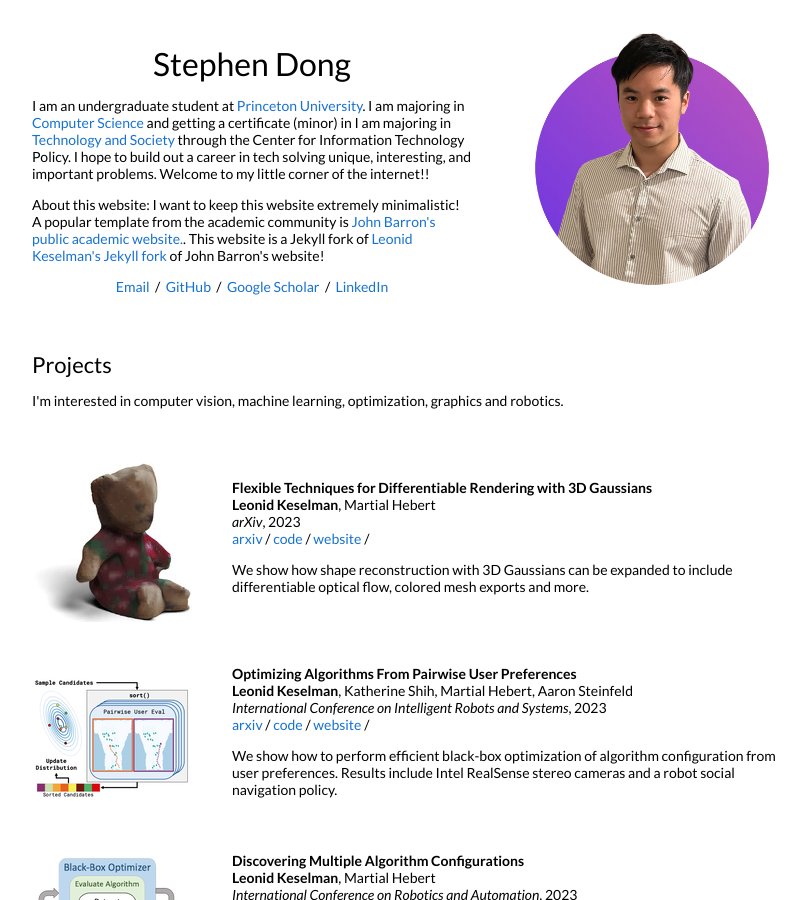
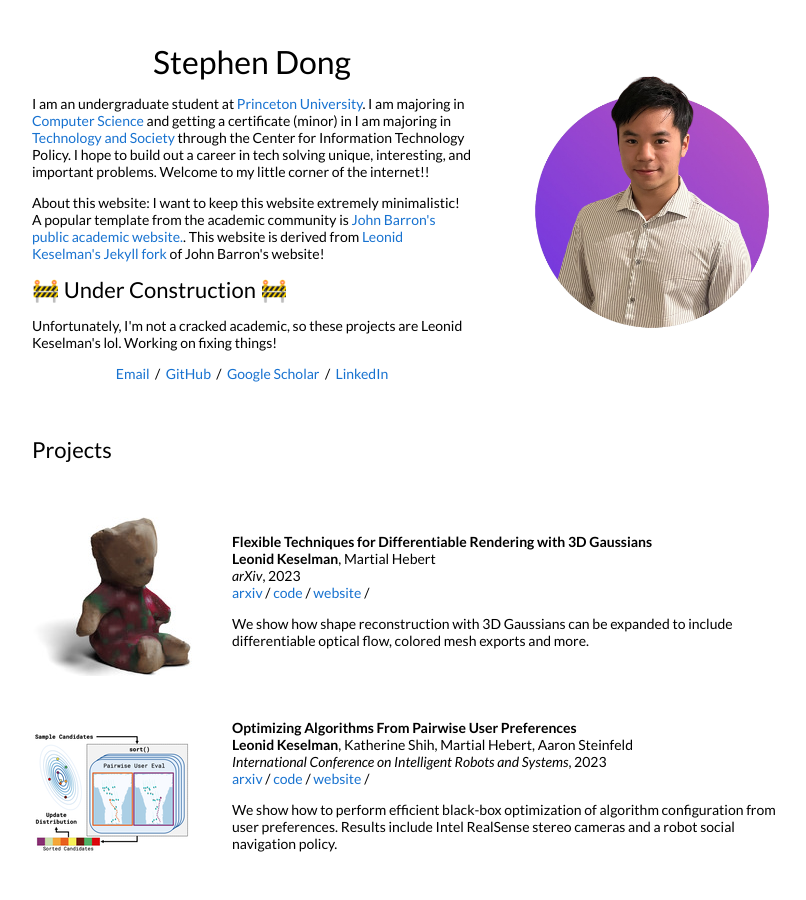
Before and after one commit to stephendongg/stephendongg.github.io, a Jekyll site: the page built from _posts/2023-08-28-3dgaussians.markdown, in a window 1280 px wide and 900 px high. Shown: the whole window, without its empty margins (228-1034 px from the left). Built offline with Jekyll 4.4.1, drawn with Linux system fonts in a browser that asks for light colours.

```diff
--- a/_layouts/default.html
+++ b/_layouts/default.html
@@ -36,9 +36,10 @@
               </h1>
               <p>I am an undergraduate student at <a href="https://www.princeton.edu">Princeton University</a>. I am majoring in <a href="https://www.cs.princeton.edu">Computer Science</a> and getting a certificate (minor) in I am majoring in <a href="https://citp.princeton.edu/programs/certificate/">Technology and Society</a> through the Center for Information Technology Policy. I hope to build out a career in tech solving unique, interesting, and important problems. Welcome to my little corner of the internet!!
               </p>
-              <p>About this website: I want to keep this website extremely minimalistic! A popular template from the academic community is <a href="https://jonbarron.info">John Barron's public academic website.</a>. This website is a Jekyll fork of <a href="https://github.com/leonidk/leonidk.github.io"> Leonid Keselman's Jekyll fork</a> of John Barron's website!
-
+              <p>About this website: I want to keep this website extremely minimalistic! A popular template from the academic community is <a href="https://jonbarron.info">John Barron's public academic website.</a>. This website is derived from <a href="https://github.com/leonidk/leonidk.github.io"> Leonid Keselman's Jekyll fork</a> of John Barron's website!
               </p>
+              <h2>🚧 Under Construction 🚧</h2>
+              <p> Unfortunately, I'm not a cracked academic, so these projects are Leonid Keselman's lol. Working on fixing things!</p>
 
               <p style="text-align:center">
                 <a target="_blank" href="https://mailhide.io/e/B8TyS"> Email</a> &nbsp;/&nbsp;
@@ -58,7 +59,7 @@
             <td style="padding:2.5%;width:100%;vertical-align:middle">
               <h2>Projects</h2>
               <p>
-                I'm interested in computer vision, machine learning, optimization, graphics and robotics.
+
               </p>
             </td>
           </tr>
```
